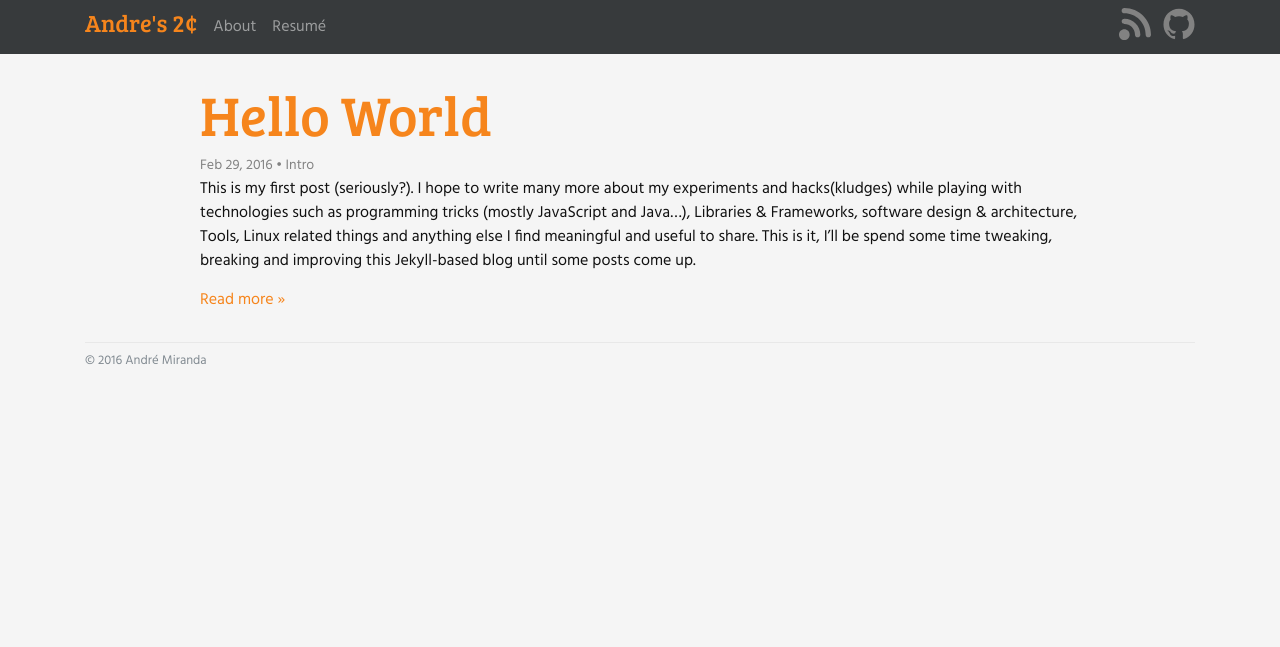
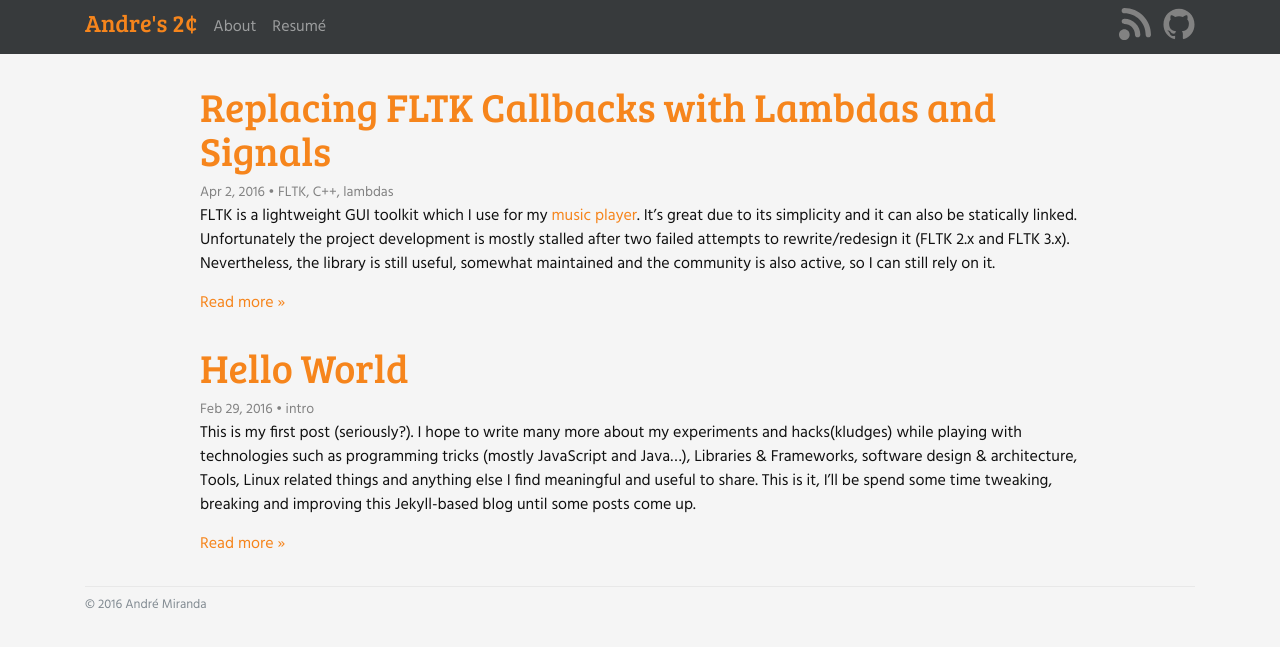
Before and after one commit to andreldm/andreldm.github.io, a Jekyll site: the page built from index.html, in a window 1280 px wide. Shown: the top 647 px of the page. Built offline with Jekyll 4.4.1, drawn with Linux system fonts in a browser that asks for light colours.

Commit message:
New post replacing-fltk-callbacks-lambdas

```diff
--- a/_layouts/page.html
+++ b/_layouts/page.html
@@ -4,7 +4,7 @@ layout: default
 <div class="post">
 
   <header class="post-header">
-    <h1 class="post-title">{{ page.title }}</h1>
+    <h2 class="post-title">{{ page.title }}</h2>
   </header>
 
   <article class="post-content">
--- a/_layouts/post.html
+++ b/_layouts/post.html
@@ -4,7 +4,7 @@ layout: default
 <div class="post">
 
   <header class="post-header">
-    <h1 class="post-title">{{ page.title }}</h1>
+    <h2 class="post-title">{{ page.title }}</h2>
     <p class="post-meta">{{ page.date | date: "%b %-d, %Y" }}{% if page.author %} • {{ page.author }}{% endif %}{% if page.meta %} • {{ page.meta }}{% endif %}</p>
   </header>
 
--- /dev/null
+++ b/_posts/2016-04-02-replacing-fltk-callbacks-lambdas.md
@@ -0,0 +1,106 @@
+---
+layout: post
+title:  "Replacing FLTK Callbacks with Lambdas and Signals"
+date:   2016-04-02 11:46:00
+categories: FLTK C++ lambdas
+---
+FLTK is a lightweight GUI toolkit which I use for my [music player](https://github.com/andreldm/kissplayer). It's great due to its simplicity and it can also be statically linked.
+Unfortunately the project development is mostly stalled after two failed attempts to rewrite/redesign it (FLTK 2.x and FLTK 3.x).
+Nevertheless, the library is still useful, somewhat maintained and the community is also active, so I can still rely on it.
+
+Not long ago I started refactoring my music player, basically decoupling some of its components, removing globals and
+making use of libsigc++ for signals and C++ 11 Lambdas. Just for comparison, this is the default approach to handle FLTK events with callbacks:
+
+{% highlight c++ %}
+#include <FL/Fl.H>
+#include <FL/fl_ask.H>
+#include <FL/Fl_Button.H>
+#include <FL/Fl_Window.H>
+
+void cb_alert(Fl_Widget* widget, void*)
+{
+  fl_alert("Thank you!");
+}
+
+int main(int argc, char** argv)
+{
+  Fl_Window* window = new Fl_Window(0,0, 300, 200);
+  Fl_Button* button = new Fl_Button(5, 5, 80, 25, "Click me");
+  button->callback((Fl_Callback*) cb_alert);
+
+  window->show(0, NULL);
+
+  return Fl::run();
+}
+{% endhighlight %}
+
+Seemingly simple, but doesn't scale well when you have several small callbacks. It gets more awkward when you're using classes.
+Thanks to C++ Lambdas that can be reworked into this:
+
+{% highlight c++ %}
+button->callback([](Fl_Widget *w, void *u) {
+   fl_alert("Thank you!");
+});
+{% endhighlight %}
+
+Notice that this is a non-capturing lambda. As I wanted to decouple the components using signals, I didn't bother to
+make capturing lambdas work as a Fl_Callback. So here is how things can be handled with Lambdas and Signals:
+
+{% highlight c++ %}
+#include <FL/Fl.H>
+#include <FL/fl_ask.H>
+#include <FL/Fl_Box.H>
+#include <FL/Fl_Button.H>
+#include <FL/Fl_Window.H>
+
+#include <sigc++/sigc++.h>
+
+static sigc::signal<void> SignalClickMe;
+static sigc::signal<void> SignalIncrement;
+
+class WindowTest : public Fl_Window
+{
+  int counter = 0;
+  bool button1_clicked = false;
+  Fl_Button* button1;
+  Fl_Button* button2;
+  Fl_Box* label;
+
+  void onClickMe()
+  {
+    if (button1_clicked) {
+      fl_alert("Stop it, you've clicked me already!");
+    } else {
+      button1->label("Thank you!");
+      button1_clicked = true;
+    }
+  }
+
+public:
+	WindowTest() : Fl_Window(300, 300, 300, 200, "Lambda & Signals")
+  {
+    button1 = new Fl_Button(5, 5, 80, 25, "Click me");
+    button2 = new Fl_Button(5, 70, 80, 25, "Increment");
+    label   = new Fl_Box(5, 100, 80, 25, "Counter: 0");
+
+    button1->callback([](Fl_Widget *w, void *u) { SignalClickMe.emit(); });
+    button2->callback([](Fl_Widget *w, void *u) { SignalIncrement.emit(); });
+
+    SignalClickMe.connect(sigc::mem_fun(this, &WindowTest::onClickMe));
+    SignalIncrement.connect([this] {
+      char text[50];
+      sprintf(text, "Counter: %d", ++counter);
+      label->copy_label(text);
+    });
+  }
+};
+
+int main(int argc, char** argv)
+{
+  WindowTest* window = new WindowTest();
+  window->show(0, NULL);
+  return Fl::run();
+}
+{% endhighlight %}
+
+That's it, this combination makes possible to decouple the code across other classes and avoid tens or hundred of dangling callbacks.
--- a/index.html
+++ b/index.html
@@ -6,10 +6,10 @@ layout: default
   <ul class="post-list">
     {% for post in site.posts %}
     <li>
-      <h1 class="display-4">
+      <h1 class="display-5">
         <a class="post-link" href="{{ post.url | prepend: site.baseurl }}">{{ post.title }}</a>
       </h1>
-      <span class="post-meta">{{ post.date | date: "%b %-d, %Y" }}{% if post.categories %} • {{ post.categories|join: ', '|capitalize }}{% endif %}</span>
+      <span class="post-meta">{{ post.date | date: "%b %-d, %Y" }}{% if post.categories %} • {{ post.categories|join: ', ' }}{% endif %}</span>
 
       <article class="entry-body">
         {{ post.excerpt }}
```
